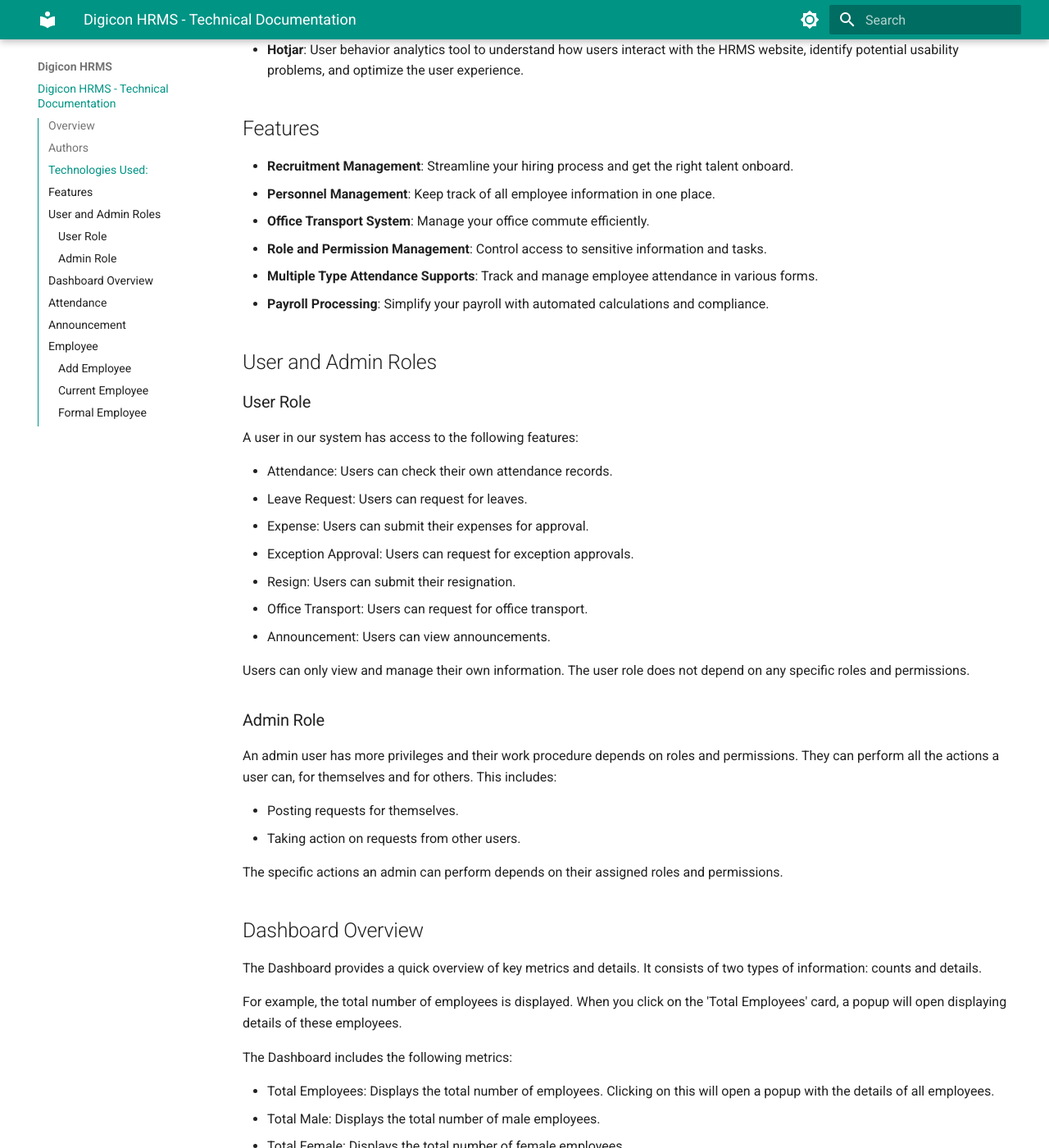
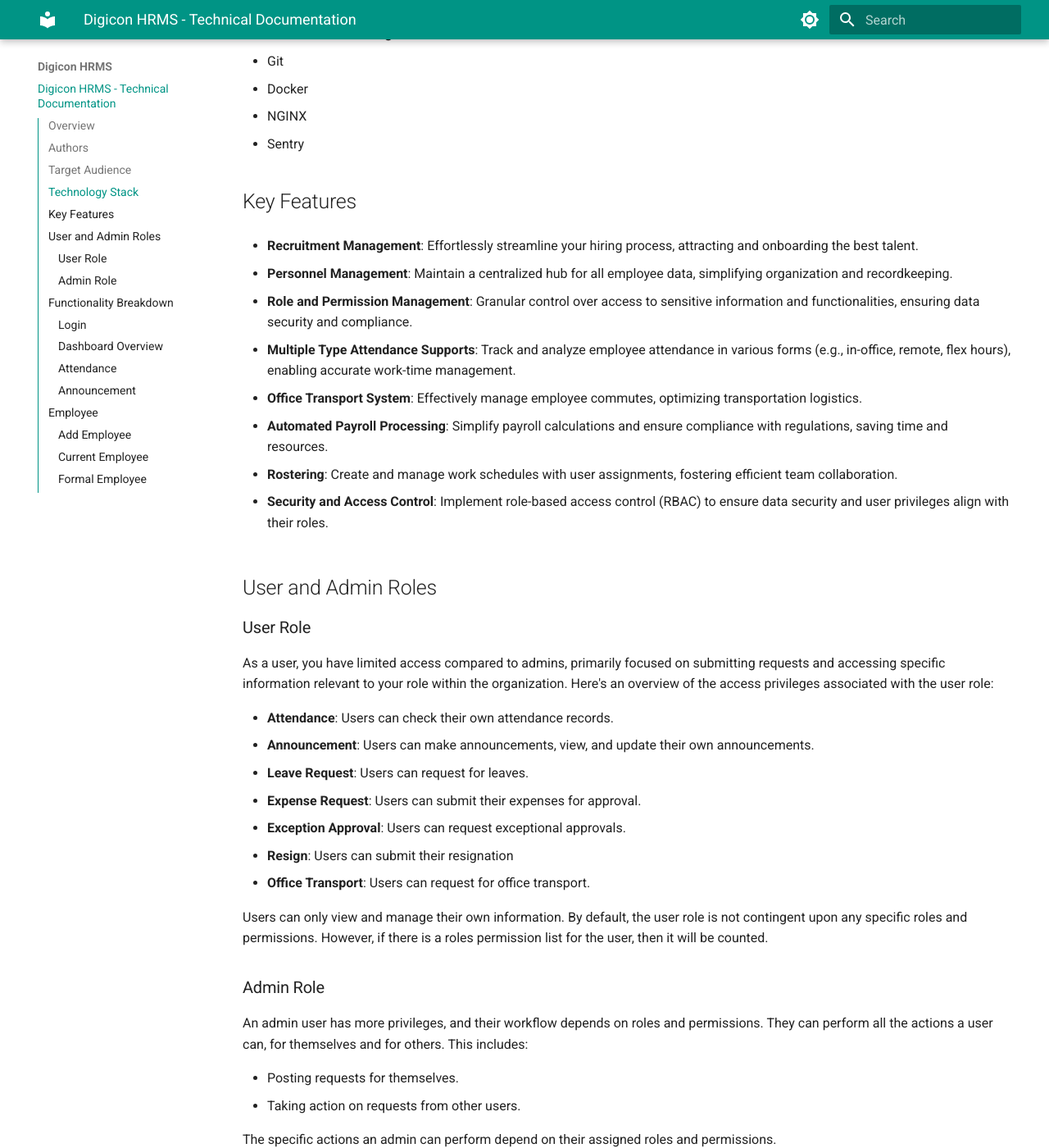
Before and after one commit to sarikamahboob/docs, an MkDocs documentation site: the page built from docs/Digicon HRMS/index.md, in a window 1280 px wide and 1400 px high, scrolled down 1339 px. Shown: the whole window at 82% size. Built offline with MkDocs 1.6.1 and Material for MkDocs 9.7.7, drawn with Linux system fonts in a browser that asks for light colours; some of the changed text lies outside the part shown.

Commit message:
feat: digicon hrms docs modified till announcment section

```diff
--- a/docs/Digicon HRMS/index.md
+++ b/docs/Digicon HRMS/index.md
@@ -2,16 +2,13 @@
 
 
 ## Overview
-
 
 Digicon HRMS is a comprehensive Human Resource Management System designed to efficiently manage and streamline your organization's HR processes. It stands as a powerful and flexible tool, offering support for every facet of your HR operations. By automating diverse processes and providing intuitive interfaces, it empowers both administrators and employees to streamline their workflows and concentrate on strategic initiatives.
 
 
 ## Authors
 
-
 - [rakibulhasan](https://github.com/rakibul-hasan-1)
-
 
 - [sarikamahboob](https://github.com/sarikamahboob)
 
@@ -19,114 +16,147 @@ Digicon HRMS is a comprehensive Human Resource Management System designed to eff
 **_\*For credentials and inquiries, please contact the authors._**
 
 
-## Technologies Used:
+## Target Audience
 
+HR professionals, administrators, and employees of organizations using Digicon HRMS.
+
+
+## Technology Stack
 
 The "Digicon HRMS" project utilizes a combination of front-end, back-end, and database technologies to deliver its functionalities effectively. These include:
 
+- <u>**Front-end Technologies:**</u>
+  - Next Js
+  - Ant Design
+  - Redux
+  - Typescript
+  - Deck.gl
+  - Maplibre GL
+  - React map GL
+  - Husky
+  - Eslint
 
-- **Front-end Technologies:**
+- <u>**Back-end Technologies:**</u>
+  - Laravel
+  - PHP
+  - PostgreSQL
+  - PostGIS
+
+- <u>**Additional Technologies:**</u>
+  - Git
+  - Docker
+  - NGINX
+  - Sentry
 
 
-1. **Next.js:** React framework for SSR, SSG, and routing, enhancing React app performance and development simplicity.
-2. **Ant Design:** React UI library offering customizable UI components for a visually appealing and consistent HR management website interface.
-3. **Redux:** Predictable state container for managing application state and facilitating data flow between React components.
-4. **TypeScript:** Superset of JavaScript with static typing, enhancing code readability, maintainability, and scalability for the HR management website front end.
+## Key Features
 
+- **Recruitment Management**: Effortlessly streamline your hiring process, attracting and onboarding the best talent.
 
-- **Back-end Technologies:**
-1. **Laravel:** PHP framework for building robust back-end APIs with MVC architecture.
-2. **PHP:** Server-side scripting language for dynamic content generation and database interaction.
-3. **PostgreSQL:** Advanced open-source relational database for storing HR-related data.
-4. **PostGIS:** PostgreSQL extension for handling geographic objects and spatial data analysis.
+- **Personnel Management**: Maintain a centralized hub for all employee data, simplifying organization and recordkeeping.
 
+- **Role and Permission Management**: Granular control over access to sensitive information and functionalities, ensuring data security and compliance.
 
-- **Additional Technologies:**
+- **Multiple Type Attendance Supports**: Track and analyze employee attendance in various forms (e.g., in-office, remote, flex hours), enabling accurate work-time management.
 
+- **Office Transport System**: Effectively manage employee commutes, optimizing transportation logistics.
 
-1. **Git:** Version control system for tracking changes to the project codebase, facilitating collaboration among developers and ensuring code integrity.
-2. **Docker:** Containerization platform ensuring consistency and scalability in deployment.
-3. **NGINX:** Web server and reverse proxy server for handling incoming HTTP requests, load balancing, and serving static content, improving performance and reliability.
-4. **Sentry:** Application monitoring and error tracking tool to identify and address bugs and performance issues in the HRMS codebase.
-5. **Hotjar**: User behavior analytics tool to understand how users interact with the HRMS website, identify potential usability problems, and optimize the user experience.
+- **Automated Payroll Processing**: Simplify payroll calculations and ensure compliance with regulations, saving time and resources.
 
+- **Rostering**: Create and manage work schedules with user assignments, fostering efficient team collaboration.
 
-## Features
+- **Security and Access Control**: Implement role-based access control (RBAC) to ensure data security and user privileges align with their roles.
 
-- **Recruitment Management**: Streamline your hiring process and get the right talent onboard.
-- **Personnel Management**: Keep track of all employee information in one place.
-- **Office Transport System**: Manage your office commute efficiently.
-- **Role and Permission Management**: Control access to sensitive information and tasks.
-- **Multiple Type Attendance Supports**: Track and manage employee attendance in various forms.
-- **Payroll Processing**: Simplify your payroll with automated calculations and compliance.
 
 ## User and Admin Roles
 
 ### User Role
 
-A user in our system has access to the following features:
+As a user, you have limited access compared to admins, primarily focused on submitting requests and accessing specific information relevant to your role within the organization. Here's an overview of the access privileges associated with the user role:
 
-* Attendance: Users can check their own attendance records.
-* Leave Request: Users can request for leaves.
-* Expense: Users can submit their expenses for approval.
-* Exception Approval: Users can request for exception approvals.
-* Resign: Users can submit their resignation.
-* Office Transport: Users can request for office transport.
-* Announcement: Users can view announcements.
+* **Attendance**: Users can check their own attendance records.
+* **Announcement**: Users can make announcements, view, and update their own announcements.
+* **Leave Request**: Users can request for leaves.
+* **Expense Request**: Users can submit their expenses for approval.
+* **Exception Approval**: Users can request exceptional approvals.
+* **Resign**: Users can submit their resignation
+* **Office Transport**: Users can request for office transport.
 
-Users can only view and manage their own information. The user role does not depend on any specific roles and permissions.
+Users can only view and manage their own information. By default, the user role is not contingent upon any specific roles and permissions. However, if there is a roles permission list for the user, then it will be counted.
 
 ### Admin Role
 
-An admin user has more privileges and their work procedure depends on roles and permissions. They can perform all the actions a user can, for themselves and for others. This includes:
+An admin user has more privileges, and their workflow depends on roles and permissions. They can perform all the actions a user can, for themselves and for others. This includes:
 
 * Posting requests for themselves.
 * Taking action on requests from other users.
 
-The specific actions an admin can perform depends on their assigned roles and permissions.
+The specific actions an admin can perform depend on their assigned roles and permissions.
 
-## Dashboard Overview
 
-The Dashboard provides a quick overview of key metrics and details. It consists of two types of information: counts and details.
+## Functionality Breakdown
 
-For example, the total number of employees is displayed. When you click on the 'Total Employees' card, a popup will open displaying details of these employees.
+### Login
+
+- **Login Credentials**: Anyone can access the dashboard with their DG ID or email and a password.
+
+- **Provision by Admin**: DG ID or email and password are provided by an admin when onboarding a new user.
+
+- **Password Reset Request**: Users can request a password reset if they have a valid email address.
+
+- **Password Reset Process**: Upon requesting a password reset, an email containing a reset password link is sent.
+
+- **Reset Procedure**: Clicking the link redirects the user to the reset password page of the Digicon HRMS website, where they can set a new password to replace the old one.
+
+### Dashboard Overview
+
+The Dashboard Overview provides a quick overview of key metrics and details, consisting of two types of information: counts and details.
+
+For instance, it displays the total number of employees. Clicking on the 'Total Employees' card opens a popup displaying details of these employees.
 
 The Dashboard includes the following metrics:
 
-* Total Employees: Displays the total number of employees. Clicking on this will open a popup with the details of all employees.
-* Total Male: Displays the total number of male employees.
-* Total Female: Displays the total number of female employees.
+* Total Employees: Displays the total number of employees. Clicking on this opens a popup with the details of all employees.
+* Total Males: Displays the total number of male employees.
+* Total Females: Displays the total number of female employees.
 * Total Processes: Displays the total number of processes.
-* Formal Employees: Displays the number of formal employees.
+* Former Employees: Displays the number of former employees.
 * Total Present: Displays the total number of employees who are present.
 * Total Late: Displays the total number of employees who are late.
 * Total On Time: Displays the total number of employees who are on time.
 * Total Absent: Displays the total number of employees who are absent.
-* Chart Section: This section provides a visual representation of employee attendance metrics. It includes:
-  * On Time: Shows the number of employees who arrived on time.
-  * Late: Shows the number of employees who were late.
-  * Absent: Shows the number of employees who were absent.
-  * Leave: Shows the number of employees who were on leave.
-  * WFH (Work From Home): Shows the number of employees who were working from home.
+* Chart Section:  This section provides a visual representation of employee attendance metrics, including:
+  * On Time: Shows the percentage of employees who arrived on time.
+  * Late: Shows the percentage of employees who were late.
+  * Absent: Shows the percentage of employees who were absent.
+  * Leave: Shows the percentage of employees who were on leave.
+  * WFH (Work From Home): Shows the percentage of employees who were working from home.
 
-The values for Total Employees, Total Male, Total Female, Total Processes, and Formal Employees do not depend on any filters. However, the values for other metrics on the Dashboard will depend on the applied filters.
+The values for Total Employees, Total Male, Total Female, Total Processes, and Former Employees do not depend on any filters. However, the values for other metrics on the Dashboard will depend on the date range, process, and branch filters.
 
-Only users with the Admin role can access the Dashboard Overview section.
+**_Only users with the Admin role and type can access the Dashboard Overview section._**
 
-## Attendance
+### Attendance
 
 Dive into the attendance details with two submenus:
 
-- **Daily Attendance**: Get a day-to-day breakdown of attendance. Use filters like date, designation, process, branch, or search by name and DG ID. The table showcases attendance status (Device, Biometric, System) and attendance time. For System attendance, only working hours are displayed. Device attendance data also includes check-in and check-out locations.
+- **Daily Attendance**: Get a day-to-day breakdown of attendance. The daily attendance table showcases attendance status (Device, Biometric, System), attendance time, and working hours. For System attendance, only working hours are displayed. Device attendance data also includes check-in and check-out locations. You can use filters like date, designation, process, branch, or search by name and DG ID. Both users and admins can also export the table data.
 
-- **Monthly Attendance**: This view provides a day-by-day breakdown of attendance for the current month. If there are multiple types of attendance data (Device, Biometric, System), they are displayed serially for each day.
+- **Monthly Attendance**: This view provides a day-by-day breakdown of attendance for the current month. If there are multiple types of attendance data (Device, Biometric, System), they are displayed serially for each day. Same as daily attendance, you can apply the same filters, and only admins can export the table data.
 
-## Announcement
+**_Anyone with the user or admin role can view the daily and monthly attendance._**
+
+### Announcement
 
 The Announcement section serves as a communication hub:
 
-- **For Employees**: Employees can post announcements and view only their own notifications in the table.
-- **For Admins**: Admins have the ability to post announcements for all users and can view all users' announcements in the table.
+- **Employees**: Employees can post announcements and update their own announcements only. They can also view announcements posted by other employees in the table.
+
+- **For Admins**: Admins have the ability to post announcements for all users and can view all users announcements in the table. Admins can update their own announcements only. Additionally, admins can add announcement types, which will be displayed when an employee is creating an announcement.
+
+Date, announcement types, branch, and name filters are also available, which will be applied to the announcement table.
+
+**_Under the same process, everyone will receive notifications for announcements made by employees, which will be shown in the top nav bar._**
 
 ## Employee
 
```
